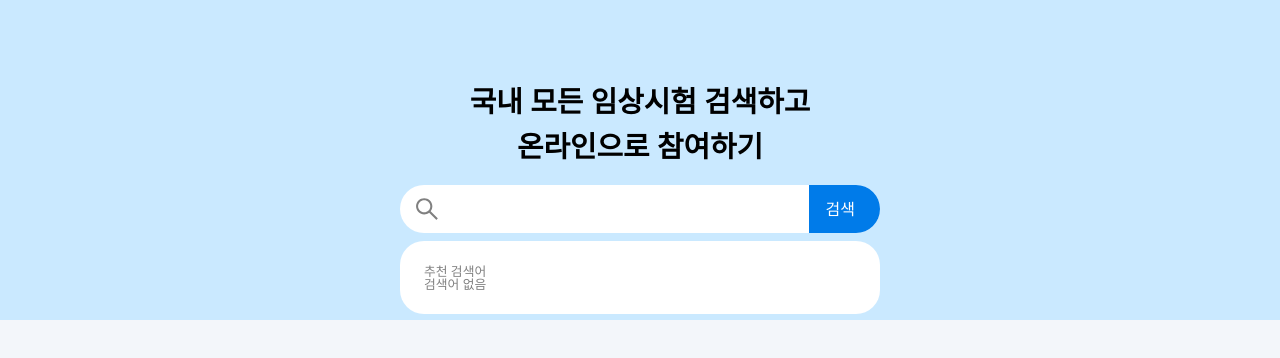
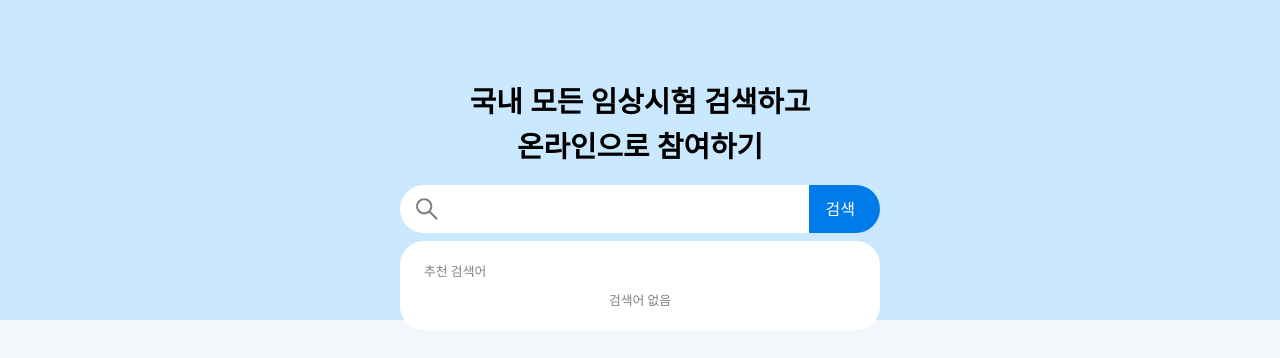
Before and after one commit to wanted-frontedend-team5/pre-onboarding-10th-2-5, a React (Create React App) app: page / in a window 1280 px wide. Both pictures are taken after a click on the element 604 px from the left and 208 px from the top of the page. Shown: the top 358 px of the page. Built offline with nearby package versions, Linux system fonts and the light colour scheme.

Commit message:
refactor: SuggestionList 컴포넌트 분리

```diff
--- a/src/components/SearchBar.jsx
+++ b/src/components/SearchBar.jsx
@@ -56,15 +56,7 @@ export const SearchBar = () => {
 
   const EXPIRE_TIME = 60 * 60 * 1000;
 
-  const handleSearchBarClick = () => {
-    setShowSuggestions(true);
-  };
-
-  const handleOutsideClick = () => {
-    setShowSuggestions(false);
-  };
-
-  const getSuggestionItems = async value => {
+  const getSuggestionItemsWithCache = async value => {
     const cachedData = localStorage.getItem(value);
     const currentTime = new Date().getTime();
 
@@ -101,11 +93,18 @@ export const SearchBar = () => {
     setTimerId(newTimerId);
   };
 
+  const handleSearchBarClick = () => {
+    setShowSuggestions(true);
+  };
+
+  const handleOutsideClick = () => {
+    setShowSuggestions(false);
+  };
+
   const handleSearchBarChange = e => {
     const { value } = e.target;
     setSearchValue(value);
-
-    debounce(value, getSuggestionItems);
+    debounce(value, getSuggestionItemsWithCache);
   };
 
   return (
--- a/src/components/SearchSuggestions.jsx
+++ b/src/components/SearchSuggestions.jsx
@@ -1,7 +1,7 @@
 import styled from 'styled-components';
 
 import { theme } from 'theme';
-import { SuggestionItem } from './SuggestionItem';
+import { SuggestionList } from './SuggestionList';
 
 const SuggestionsContainer = styled.div`
   position: absolute;
@@ -35,15 +35,7 @@ export const SearchSuggestions = ({ suggestions }) => {
     <SuggestionsContainer>
       <SuggestionListContainer>
         <Title>추천 검색어</Title>
-        <ul>
-          {suggestions.length ? (
-            suggestions.map(suggestion => (
-              <SuggestionItem id={suggestion.id} name={suggestion.name} />
-            ))
-          ) : (
-            <Title>검색어 없음</Title>
-          )}
-        </ul>
+        <SuggestionList suggestions={suggestions} />
       </SuggestionListContainer>
     </SuggestionsContainer>
   );
--- /dev/null
+++ b/src/components/SuggestionList.jsx
@@ -0,0 +1,22 @@
+import styled from 'styled-components';
+import { theme } from 'theme';
+import { SuggestionItem } from './SuggestionItem';
+
+const SuggestionItemState = styled.p`
+  margin-top: 1rem;
+  font-size: ${theme.sm};
+  text-align: center;
+`;
+export const SuggestionList = ({ suggestions }) => {
+  return (
+    <ul>
+      {suggestions.length ? (
+        suggestions.map(suggestion => (
+          <SuggestionItem id={suggestion.id} name={suggestion.name} />
+        ))
+      ) : (
+        <SuggestionItemState>검색어 없음</SuggestionItemState>
+      )}
+    </ul>
+  );
+};
```
Also changed, not shown: src/utils/debounce.js (deleted, +0 -7 lines).
